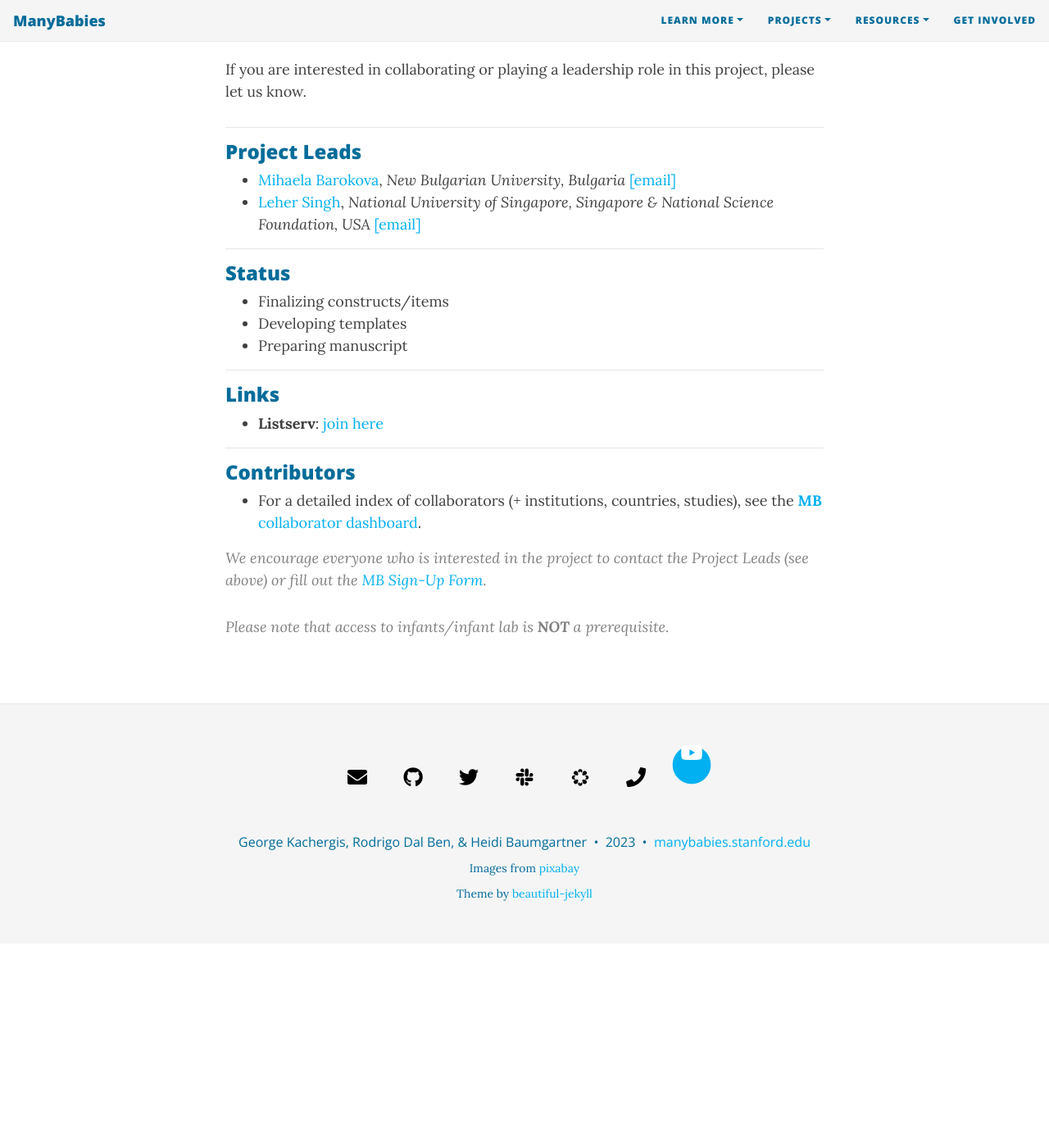
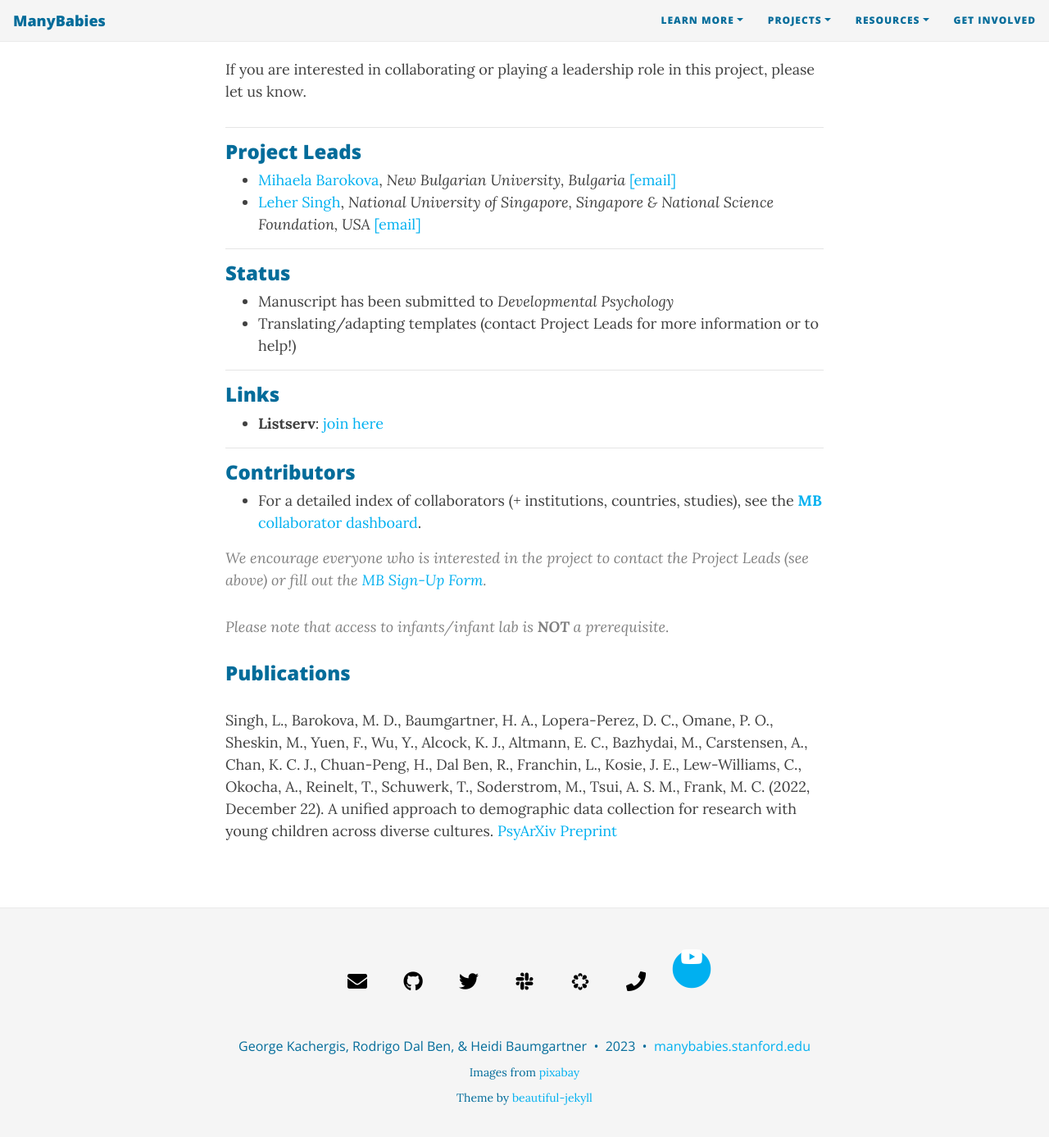
Before and after one commit to manybabies/manybabies.github.io, a Jekyll site: the page built from MB-demographics.md, in a window 1280 px wide and 1400 px high, scrolled down 819 px. Shown: the top 1387 px of the window at 82% size. Built offline with Jekyll 4.4.1, drawn with Linux system fonts in a browser that asks for light colours; nearby versions of some CDN libraries; some web fonts are replaced; before the commit the page ends 1970 px from its top, so only the background shows below that.

Commit message:
add MB-Demo preprint

```diff
--- a/MB-demographics.md
+++ b/MB-demographics.md
@@ -22,9 +22,8 @@ If you are interested in collaborating or playing a leadership role in this proj
 
 ***
 ### Status
-* Finalizing constructs/items
-* Developing templates
-* Preparing manuscript
+* Manuscript has been submitted to *Developmental Psychology*
+* Translating/adapting templates (contact Project Leads for more information or to help!)
 
 
 ***
@@ -45,4 +44,5 @@ If you are interested in collaborating or playing a leadership role in this proj
 > Please note that access to infants/infant lab is **NOT** a prerequisite.
 
 
-<!-- ### Publications -->
+### Publications
+Singh, L., Barokova, M. D., Baumgartner, H. A., Lopera-Perez, D. C., Omane, P. O., Sheskin, M., Yuen, F., Wu, Y., Alcock, K. J., Altmann, E. C., Bazhydai, M., Carstensen, A., Chan, K. C. J., Chuan-Peng, H., Dal Ben, R., Franchin, L., Kosie, J. E., Lew-Williams, C., Okocha, A., Reinelt, T., Schuwerk, T., Soderstrom, M., Tsui, A. S. M., Frank, M. C. (2022, December 22). A unified approach to demographic data collection for research with young children across diverse cultures. [PsyArXiv Preprint](https://doi.org/10.31234/osf.io/agt3d)
```
